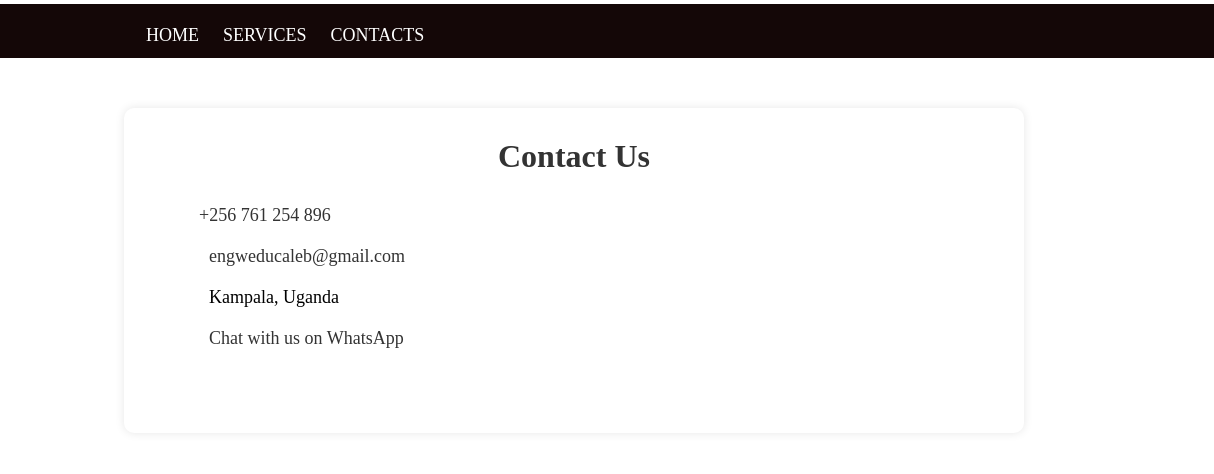
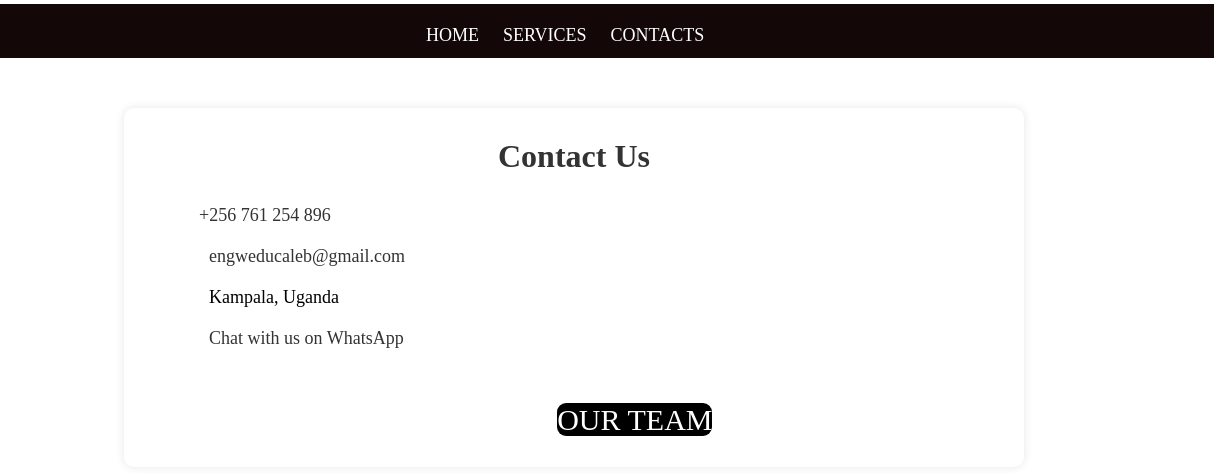
Before and after one commit to calebmax-tech/Task-given, a plain HTML site: page contacts.html in a window 1280 px wide. Shown: the full height of the page, 66-1280 px from the left. Drawn offline with Linux system fonts and the light colour scheme.

Commit message:
these are some more

```diff
--- a/contacts.html
+++ b/contacts.html
@@ -81,6 +81,9 @@
             </a>
 
         </div>
+        <div class="tem">
+            <a href="team.html" class="button-link">OUR TEAM</a>
+        </div>
 
     </div>
 </body>
--- a/style.css
+++ b/style.css
@@ -17,12 +17,11 @@
 }
 
 .navbar{
-    padding-left: 200px;
+    padding-left: 480px;
     padding-top: 9px;
     list-style: none;
     display: flex;
     background-color: rgb(20, 7, 7);
-
 
 }
 
@@ -386,9 +385,9 @@ span{
     text-decoration: none;
     font-size: 30px;
     font-family: 'Times New Roman';
-    background-color: rgb(0, 136, 255);
+    background-color: black;
     border-radius: 9px;
-    color: black;
+    color: white;
 
 
 }
@@ -397,5 +396,5 @@ span{
 }
 
 .tem a:hover{
-    background-color: white;
+    background-color: rgb(7, 200, 243);
 }
```
Also changed, not shown: index.html (+0 -3 lines).
